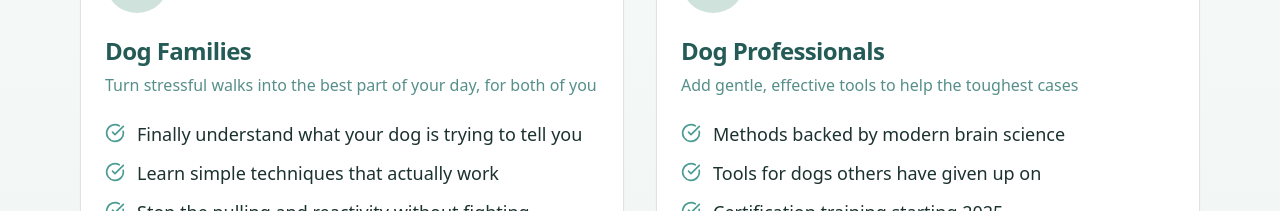
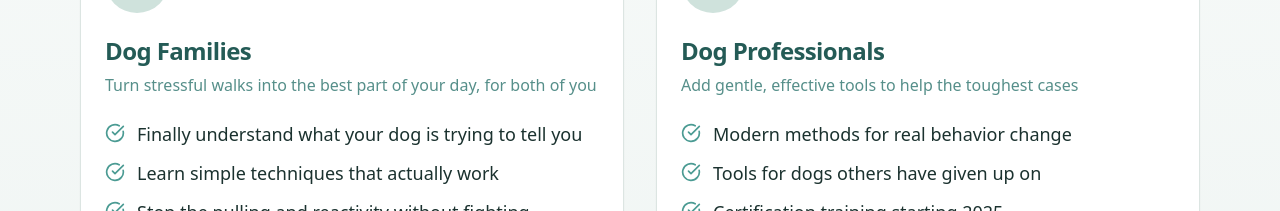
Before and after one commit to cherwood87/Guided-Decompression-Walk, a React (Vite) app: page / in a window 1280 px wide. Shown: the part 3420-3631 px from the top of the page. Built offline with nearby package versions, Linux system fonts and the light colour scheme; the HTML template or start-up script is replaced by a standard one.

Commit message:
Code edited in Lovable Code Editor

```diff
--- a/src/pages/Index.tsx
+++ b/src/pages/Index.tsx
@@ -307,7 +307,7 @@ const Index = () => {
                 <div className="space-y-3">
                   <div className="flex items-start gap-3">
                     <CheckCircle className="w-5 h-5 text-forest-medium mt-0.5 flex-shrink-0" />
-                    <span>Methods backed by modern brain science</span>
+                    <span>Modern methods for real behavior change</span>
                   </div>
                   <div className="flex items-start gap-3">
                     <CheckCircle className="w-5 h-5 text-forest-medium mt-0.5 flex-shrink-0" />
```
